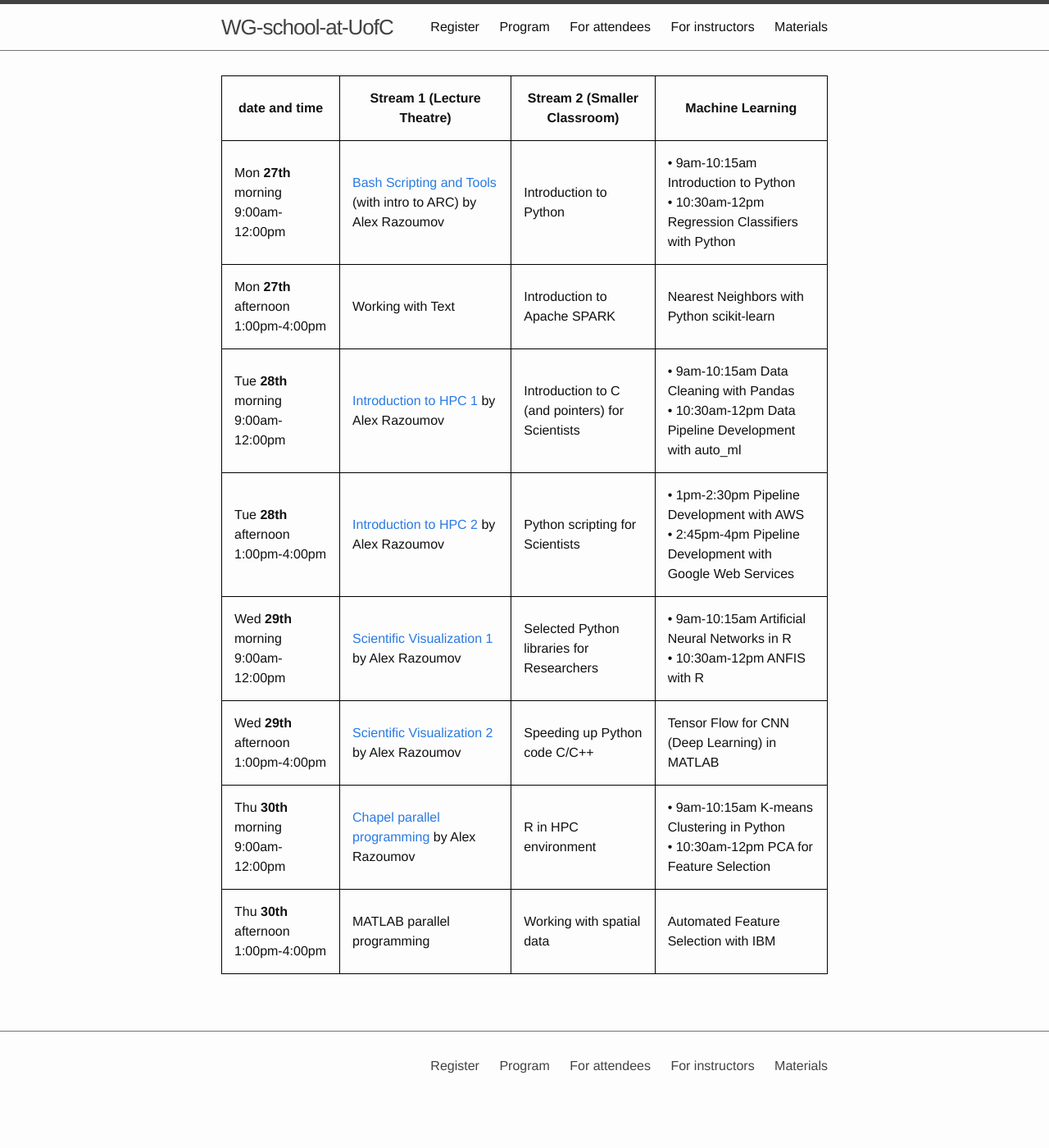
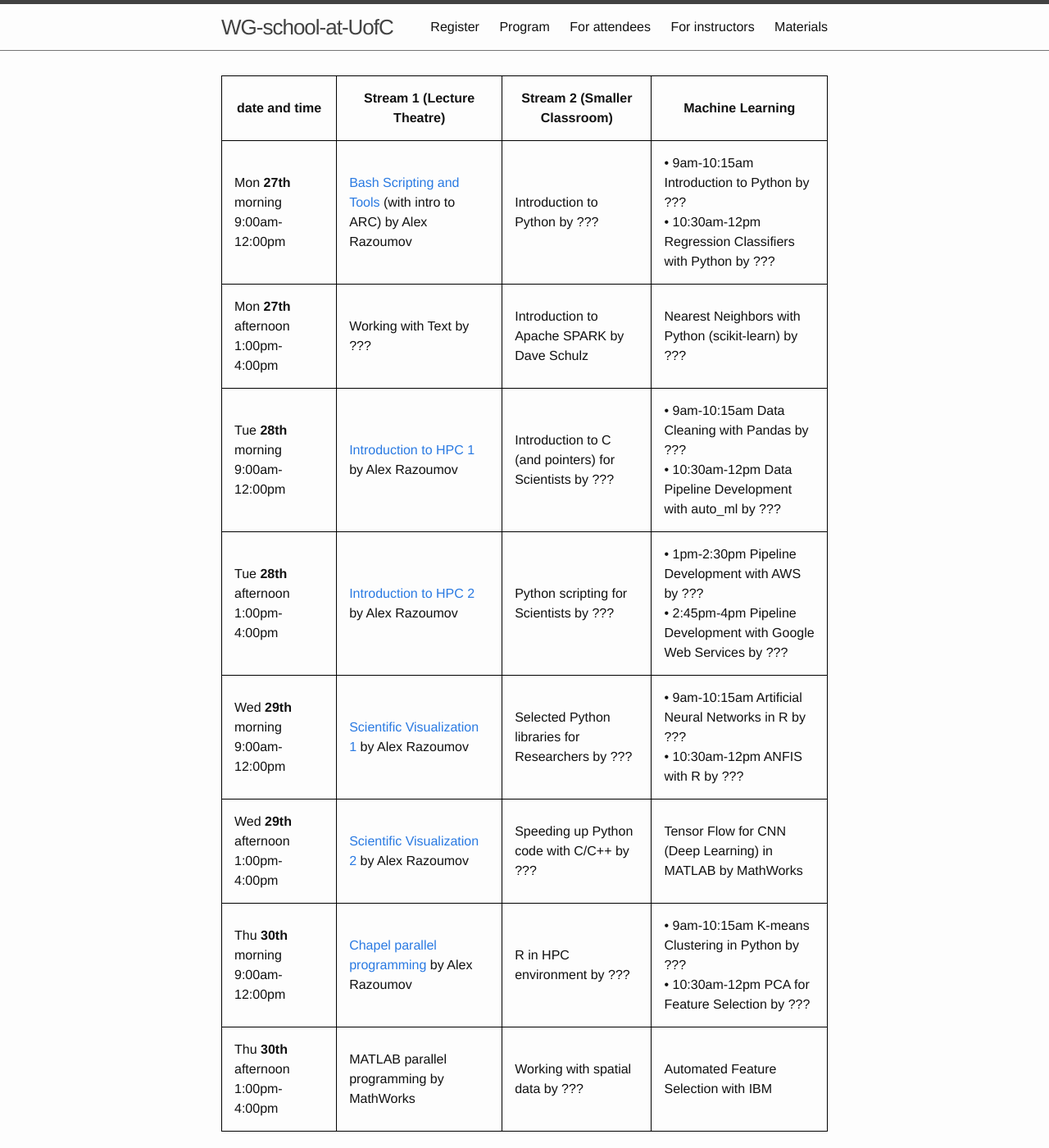
Before and after one commit to WestGrid/ubcSummerSchool2019, a Jekyll site: the page built from 1-program.md, in a window 1280 px wide and 1400 px high. Shown: the whole window at 82% size. Built offline with Jekyll 4.4.1, drawn with Linux system fonts in a browser that asks for light colours.

Commit message:
2019-Feb-22 12:27

```diff
--- a/1-program.md
+++ b/1-program.md
@@ -6,14 +6,14 @@ nav: true
 
 | date and time | Stream 1 (Lecture Theatre) | Stream 2 (Smaller Classroom) | Machine Learning |
 | ------------- | --------------- | ----------------- | ----------------- |
-| Mon **27th** morning 9:00am-12:00pm | [Bash Scripting and Tools](bash) (with intro to ARC) by Alex Razoumov | Introduction to Python | • 9am-10:15am Introduction to Python <br> • 10:30am-12pm Regression Classifiers with Python  |
-| Mon **27th** afternoon 1:00pm-4:00pm | Working with Text | Introduction to Apache SPARK | Nearest Neighbors with Python scikit-learn |
-| Tue **28th** morning 9:00am-12:00pm | [Introduction to HPC 1](introHPC) by Alex Razoumov | Introduction to C (and pointers) for Scientists | • 9am-10:15am Data Cleaning with Pandas <br> • 10:30am-12pm Data Pipeline Development with auto_ml |
-| Tue **28th** afternoon 1:00pm-4:00pm | [Introduction to HPC 2](introHPC) by Alex Razoumov | Python scripting for Scientists | • 1pm-2:30pm Pipeline Development with AWS <br> • 2:45pm-4pm Pipeline Development with Google Web Services |
-| Wed **29th** morning 9:00am-12:00pm | [Scientific Visualization 1](visualization) by Alex Razoumov | Selected Python libraries for Researchers | • 9am-10:15am Artificial Neural Networks in R <br> • 10:30am-12pm ANFIS with R |
-| Wed **29th** afternoon 1:00pm-4:00pm | [Scientific Visualization 2](visualization) by Alex Razoumov | Speeding up Python code C/C++ | Tensor Flow for CNN (Deep Learning) in MATLAB |
-| Thu **30th** morning 9:00am-12:00pm | [Chapel parallel programming](chapel) by Alex Razoumov | R in HPC environment | • 9am-10:15am K-means Clustering in Python <br> • 10:30am-12pm PCA for Feature Selection |
-| Thu **30th** afternoon 1:00pm-4:00pm | MATLAB parallel programming | Working with spatial data | Automated Feature Selection with IBM |
+| Mon **27th** morning 9:00am-12:00pm | [Bash Scripting and Tools](bash) (with intro to ARC) by Alex Razoumov | Introduction to Python by ??? | • 9am-10:15am Introduction to Python by ??? <br> • 10:30am-12pm Regression Classifiers with Python by ??? |
+| Mon **27th** afternoon 1:00pm-4:00pm | Working with Text by ??? | Introduction to Apache SPARK by Dave Schulz | Nearest Neighbors with Python (scikit-learn) by ??? |
+| Tue **28th** morning 9:00am-12:00pm | [Introduction to HPC 1](introHPC) by Alex Razoumov | Introduction to C (and pointers) for Scientists by ??? | • 9am-10:15am Data Cleaning with Pandas by ??? <br> • 10:30am-12pm Data Pipeline Development with auto_ml by ??? |
+| Tue **28th** afternoon 1:00pm-4:00pm | [Introduction to HPC 2](introHPC) by Alex Razoumov | Python scripting for Scientists by ??? | • 1pm-2:30pm Pipeline Development with AWS by ??? <br> • 2:45pm-4pm Pipeline Development with Google Web Services by ??? |
+| Wed **29th** morning 9:00am-12:00pm | [Scientific Visualization 1](visualization) by Alex Razoumov | Selected Python libraries for Researchers by ??? | • 9am-10:15am Artificial Neural Networks in R by ??? <br> • 10:30am-12pm ANFIS with R by ??? |
+| Wed **29th** afternoon 1:00pm-4:00pm | [Scientific Visualization 2](visualization) by Alex Razoumov | Speeding up Python code with C/C++ by ??? | Tensor Flow for CNN (Deep Learning) in MATLAB by MathWorks |
+| Thu **30th** morning 9:00am-12:00pm | [Chapel parallel programming](chapel) by Alex Razoumov | R in HPC environment by ??? | • 9am-10:15am K-means Clustering in Python by ??? <br> • 10:30am-12pm PCA for Feature Selection by ??? |
+| Thu **30th** afternoon 1:00pm-4:00pm | MATLAB parallel programming by MathWorks | Working with spatial data by ??? | Automated Feature Selection with IBM |
 {:.mbtablestyle}
 
 &nbsp;
```
Also changed, not shown: 0-register.md (+1 -1 lines).
